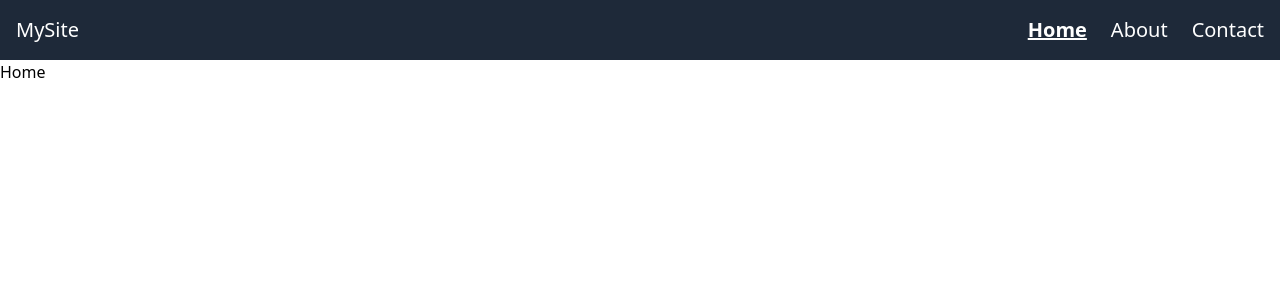
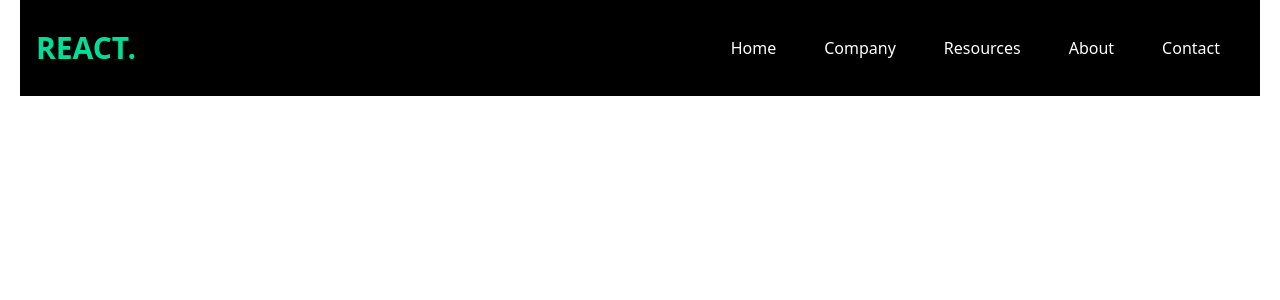
Before and after one commit to SCPassion/react-navbar, a React (Vite) app: page / in a window 1280 px wide. Shown: the top 300 px of the page. Built offline with nearby package versions, Linux system fonts and the light colour scheme.

Commit message:
Refactor App component to use PositionHeader and add PositionHeader component with responsive navigation

```diff
--- /dev/null
+++ b/data.js
@@ -0,0 +1,9 @@
+const navItems = [
+  { id: 1, text: "Home" },
+  { id: 2, text: "Company" },
+  { id: 3, text: "Resources" },
+  { id: 4, text: "About" },
+  { id: 5, text: "Contact" },
+]
+
+export { navItems }
--- a/src/App.jsx
+++ b/src/App.jsx
@@ -1,10 +1,11 @@
 import { BrowserRouter, Routes, Route } from "react-router"
 import Header from "./components/Header.jsx"
+import PositionHeader from "./components/PositionHeader.jsx"
 function App() {
   return (
     <BrowserRouter>
       <Routes>
-        <Route element={<Header />}>
+        <Route element={<PositionHeader />}>
           <Route index element={<h1>Home</h1>} />
           <Route path="about" element={<h1>About</h1>} />
           <Route path="contact" element={<h1>Contact</h1>} />
--- /dev/null
+++ b/src/components/PositionHeader.jsx
@@ -0,0 +1,64 @@
+import { useState } from "react"
+import { AiOutlineClose, AiOutlineMenu } from "react-icons/ai"
+import { navItems } from "../../data.js"
+export default function PositionHeader() {
+  // State to manage the navbar's visibility
+  const [nav, setNav] = useState(false)
+  function handleNav() {
+    setNav((prev) => !prev)
+  }
+
+  return (
+    <div className="mx-auto flex h-24 max-w-[1240px] items-center justify-between bg-black px-4 text-white">
+      {/* LOGO */}
+      <h1 className="w-full text-3xl font-bold text-[#00df9a]">REACT.</h1>
+
+      {/* Desktop Navigation */}
+      <ul className="hidden md:flex">
+        {navItems.map((item) => {
+          return (
+            <li
+              key={item.id}
+              className="m-2 cursor-pointer rounded-xl p-4 duration-300 hover:bg-[#00df9a] hover:text-black"
+            >
+              {item.text}
+            </li>
+          )
+        })}
+      </ul>
+
+      {/* Mobile Navigation Icon */}
+      <div className="block cursor-pointer md:hidden" onClick={handleNav}>
+        {nav ? <AiOutlineClose size={20} /> : <AiOutlineMenu size={20} />}
+      </div>
+
+      {/* Mobile Navigation Menu */}
+      {/* position the toggle menu to the left side fixed regardless of scroll */}
+      {/* Beginning when nav is false: top-0: Aligns the top edge of the element with the top of the viewport.
+      bottom-0: Aligns the bottom edge of the element with the bottom of the viewport, ensuring the element spans the full height of the screen.
+      left-[-100%]: Moves the element completely off-screen to the left by 100% of its own width, effectively hiding it. */}
+      {/* After clicking the hamburger icon:
+      top-0: Aligns the top edge of the element with the top of the viewport.
+      left-0: Aligns the left edge of the element with the left edge of the viewport, making it fully visible. */}
+      <ul
+        className={
+          nav
+            ? "fixed top-0 left-0 h-full w-[200px] border-r border-r-gray-900 bg-[#000300] duration-500 ease-in-out md:hidden"
+            : "fixed top-0 bottom-0 left-[-100%] w-0 duration-500 ease-in-out"
+        }
+      >
+        {/* Mobile Logo */}
+        <h1 className="fold-bold m-4 w-full text-3xl text-[#00df9a]">REACT.</h1>
+        {/* Mobile Navigation Items */}
+        {navItems.map((item) => (
+          <li
+            key={item.id}
+            className="cursor-pointer rounded-xl border-b border-gray-600 p-4 duration-300 hover:bg-[#00df9a] hover:text-black"
+          >
+            {item.text}
+          </li>
+        ))}
+      </ul>
+    </div>
+  )
+}
```
